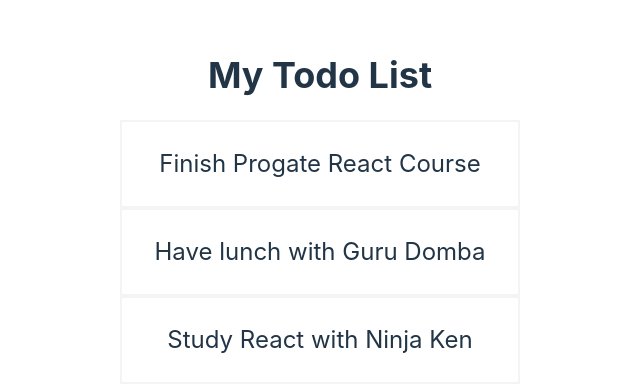
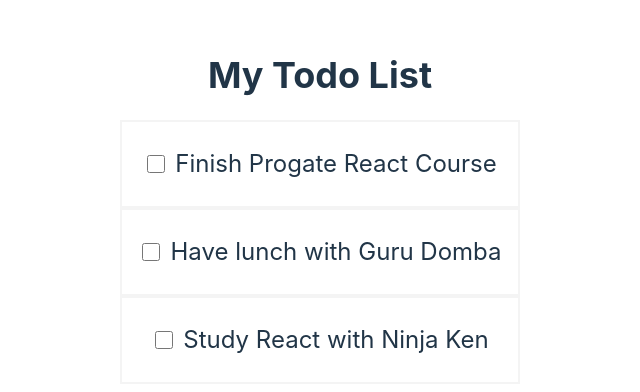
Before and after one commit to emildarhmwt/first-react-native, a React (Vite) app: page / in a window 1280 px wide. Shown: the part 192-584 px from the top of the page, without its empty margins (320-960 px from the left). Built offline with nearby package versions, Linux system fonts and the light colour scheme.

Commit message:
Develop toggle todo feature

```diff
--- a/src/App.jsx
+++ b/src/App.jsx
@@ -27,10 +27,21 @@
 
 console.log(todos);
 
+// Definisikan toggleCompleted di sini
+ const toggleCompleted = (todoId) => {
+  const updatedTodos = todos.map((todo) => {
+    if (todo.id === todoId) {
+      todo.completed = !todo.completed
+    }
+    return todo
+  })
+  setTodos(updatedTodos)
+}
+
   return (
     <div style={styles.container}>
       <h1 style={styles.title}>My Todo List</h1>
-      <Todos todos={todos} />
+       <Todos todos={todos} toggleCompleted={toggleCompleted} />
     </div>
   )
 }
@@ -46,31 +57,4 @@
   },
 }
 
-  // const [count, setCount] = useState(0)
-
-  // return (
-  //   <>
-  //     <div>
-  //       <a href="https://vitejs.dev" target="_blank">
-  //         <img src={viteLogo} className="logo" alt="Vite logo" />
-  //       </a>
-  //       <a href="https://react.dev" target="_blank">
-  //         <img src={reactLogo} className="logo react" alt="React logo" />
-  //       </a>
-  //     </div>
-  //     <h1>Vite + React</h1>
-  //     <div className="card">
-  //       <button onClick={() => setCount((count) => count + 1)}>
-  //         count is {count}
-  //       </button>
-  //       <p>
-  //         Edit <code>src/App.jsx</code> and save to test HMR
-  //       </p>
-  //     </div>
-  //     <p className="read-the-docs">
-  //       Click on the Vite and React logos to learn more
-  //     </p>
-  //   </>
-  // )
-
 export default App
--- a/src/components/TodoItem.jsx
+++ b/src/components/TodoItem.jsx
@@ -1,9 +1,23 @@
 import React from 'react'
 
-const TodoItem = ({ todo }) => {
+const TodoItem = ({ todo, toggleCompleted }) => {
+  // Definisikan function getTodoTitleStyle di sini
+  const getTodoTitleStyle = () => {
+    if (todo.completed === true) {
+      return { textDecoration: 'line-through' }
+    } else {
+      return { textDecoration: 'none' }
+    }
+  }
+
   return (
     <div style={styles.todoItem}>
-      <p>{todo.title}</p>
+      <input
+        type="checkbox"
+        style={styles.checkbox}
+        onChange={() => toggleCompleted(todo.id)}
+      />
+      <p style={getTodoTitleStyle()}>{todo.title}</p>
     </div>
   )
 }
@@ -12,6 +26,16 @@
   todoItem: {
     border: '2px solid #f4f4f4',
     fontSize: '24px',
+    // Tambahkan styles di bawah ini
+    display: 'flex',
+    justifyContent: 'center',
+    alignItems: 'center',
+  },
+  // Tambahkan styles di bawah ini
+  checkbox: {
+    marginRight: '10px',
+    height: '18px',
+    width: '18px',
   },
 }
 
--- a/src/components/Todos.jsx
+++ b/src/components/Todos.jsx
@@ -1,11 +1,19 @@
 import React from 'react'
 import TodoItem from './TodoItem' // Lakukan import
 
-const Todos = ({ todos }) => {
+// Menerima function toggleCompleted sebagai sebuah prop
+const Todos = ({ todos, toggleCompleted }) => {
   return (
     <div style={styles.container}>
       {todos.map((todo) => {
-        return <TodoItem key={todo.id} todo={todo} />
+        return (
+          <TodoItem
+            key={todo.id}
+            todo={todo}
+            // Teruskan function toggleCompleted ke component TodoItem
+            toggleCompleted={toggleCompleted}
+          />
+        )
       })}
     </div>
   )
```
